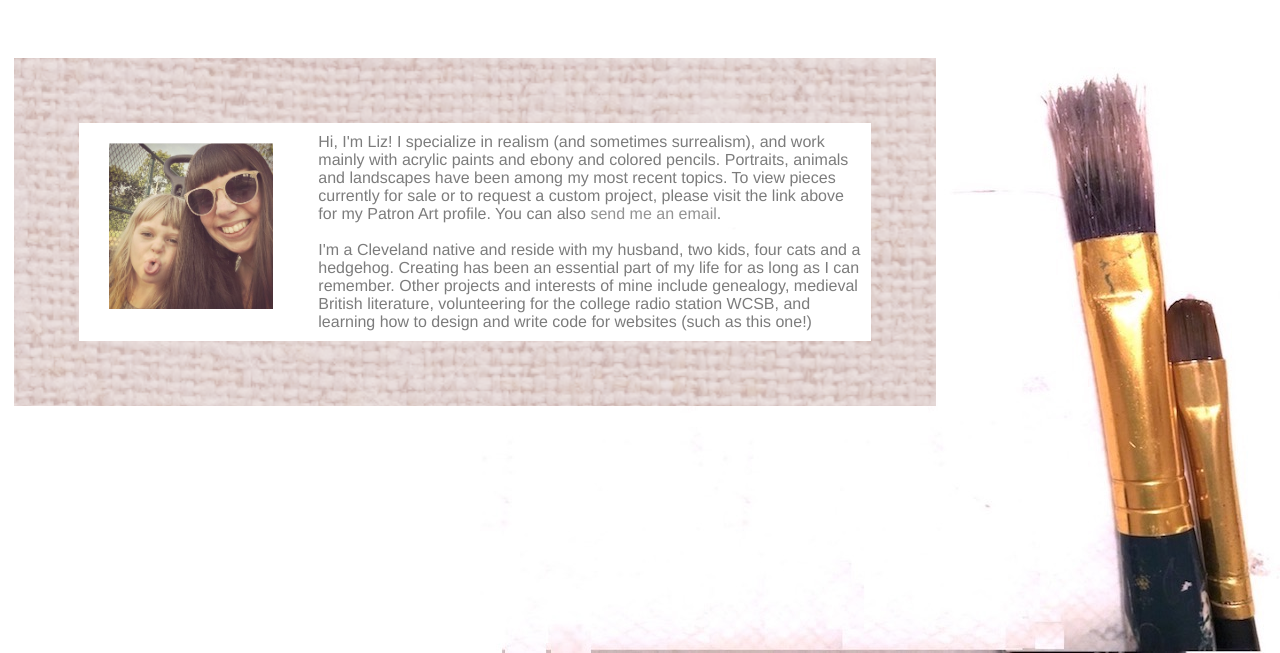
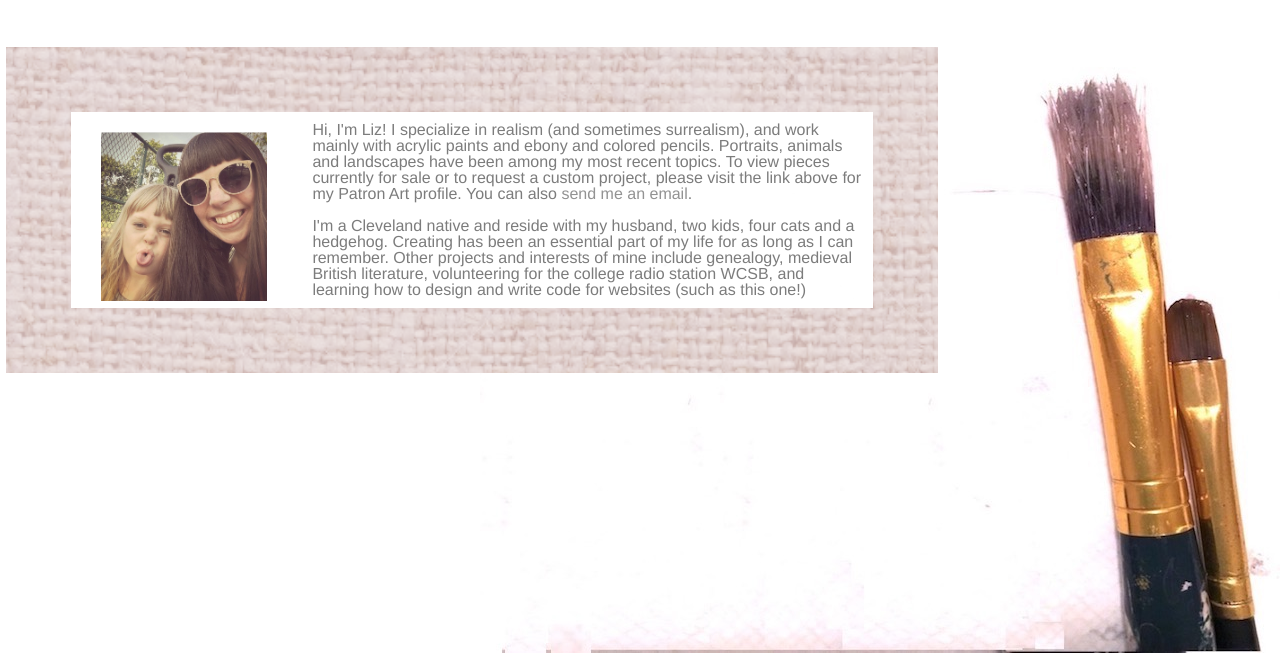
Before and after one commit to liztrenholme/liztrenholmeart, a plain HTML site: page about.html in a window 1280 px wide. Shown: the part 147-800 px from the top of the page. Drawn offline with Linux system fonts and the light colour scheme; a script that the page names is missing.

Commit message:
attached reset.css to html files

```diff
--- a/about.html
+++ b/about.html
@@ -15,6 +15,7 @@
 
 
         <title>About</title>
+        <link rel="stylesheet" type="text/css" href="reset.css">
         <link rel="stylesheet" href="aboutstyle.css" />
         <link rel="stylesheet" href="https://cdnjs.cloudflare.com/ajax/libs/font-awesome/4.7.0/css/font-awesome.min.css">
     </head>
```
Also changed, not shown: contact.html (+1 -0 lines), index.html (+1 -0 lines).
